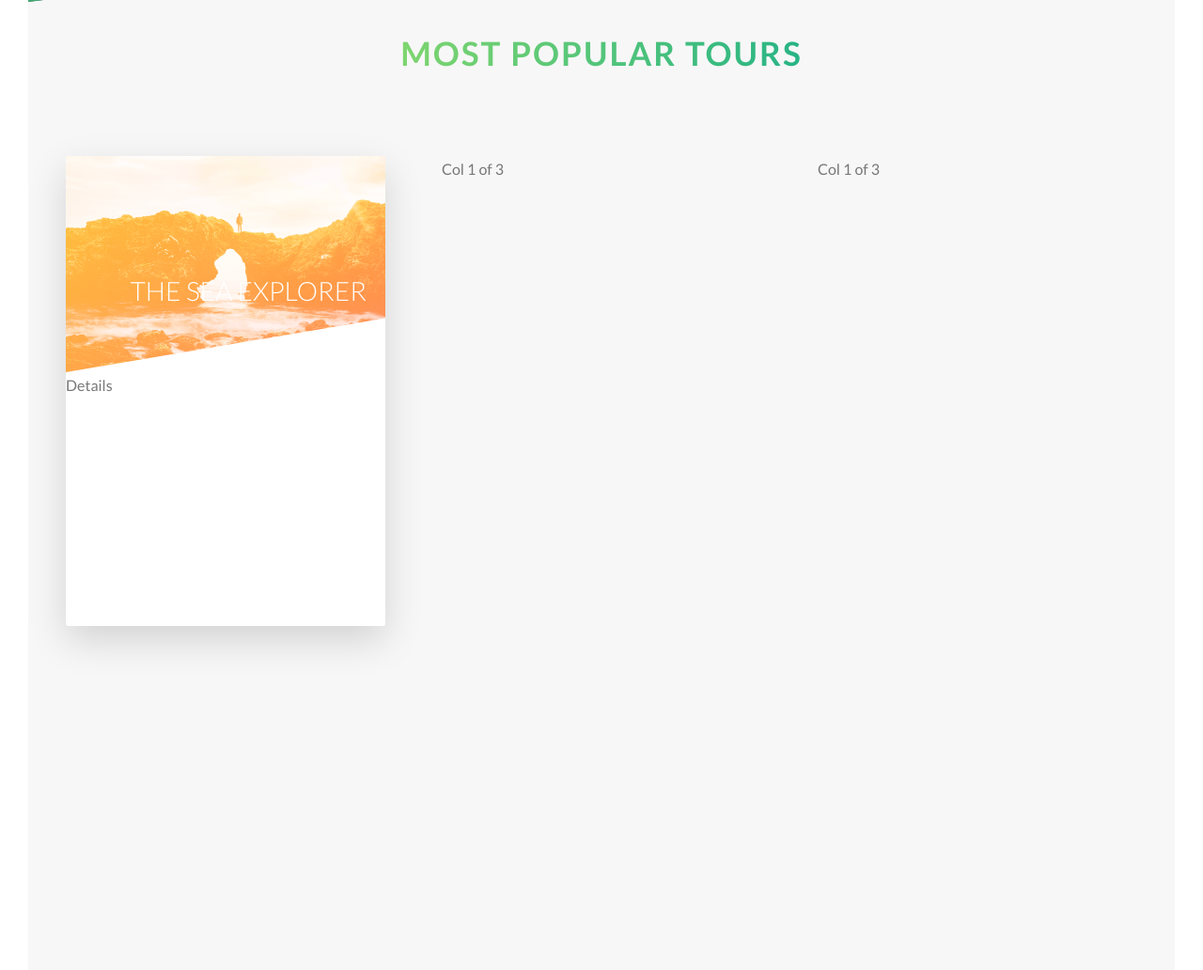
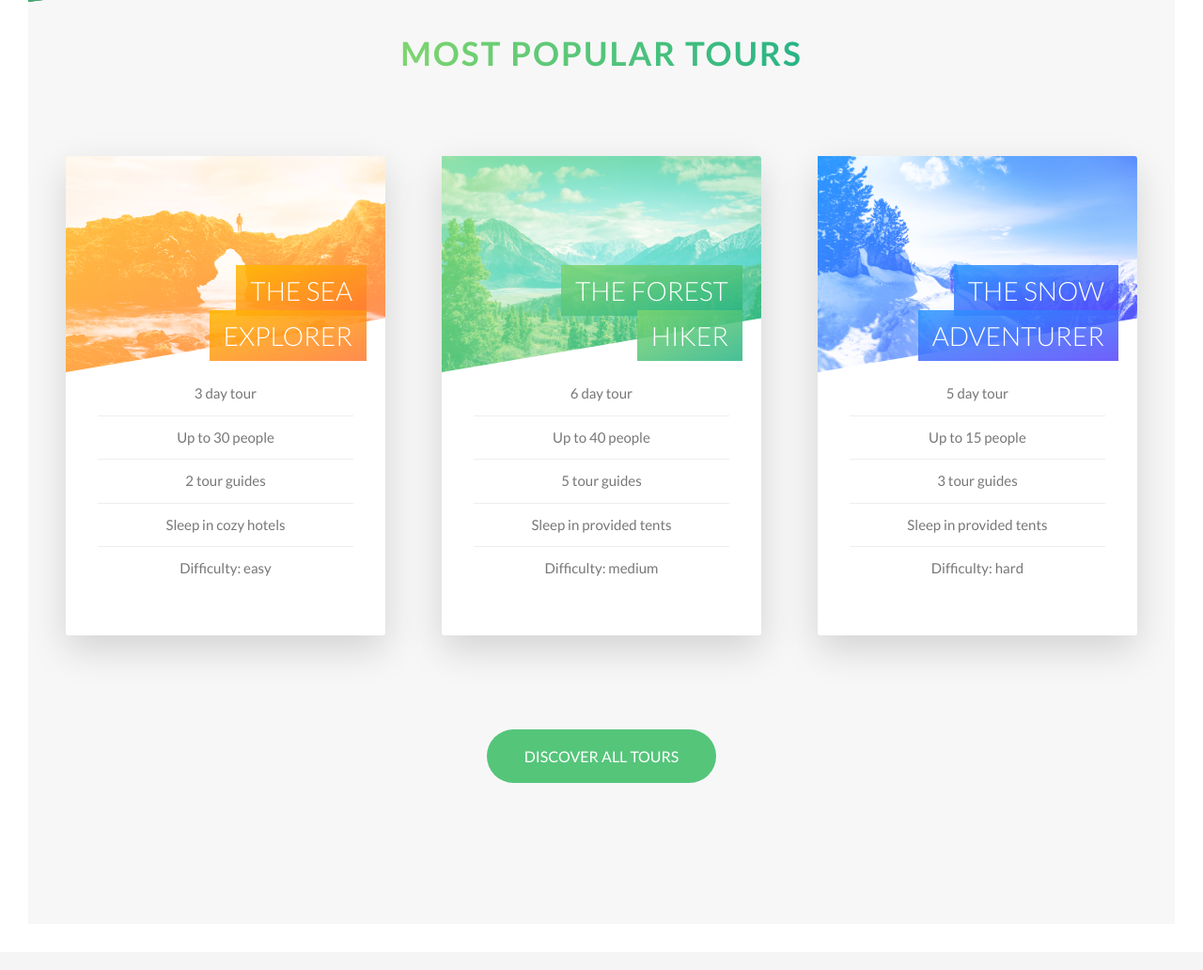
Before and after one commit to kkarandikar0807/css-tutorial, a PHP site: page / in a window 1280 px wide. Shown: the part 2105-3137 px from the top of the page at 94% size. After the commit the page ends 2938 px from the top, so only its background shows below. Run offline with PHP 8.4, Linux system fonts and the light colour scheme; style sheets or scripts are compiled from the project's sources; some libraries are stand-ins or nearby versions.

Commit message:
Continuing with the tours section

```diff
--- a/index.html
+++ b/index.html
@@ -131,26 +131,111 @@
                               </div>
                               <h4 class="card__heading">
                                   <span class="card__heading-span card__heading-span--1">
-
+                                       The Sea Explorer
                                   </span>
-                                    The Sea Explorer
                               </h4>
                               <div class="card__details">
-                                  Details
+                                  <ul>
+                                      <li>3 day tour</li>
+                                      <li>Up to 30 people</li>
+                                      <li>2 tour guides</li>
+                                      <li>Sleep in cozy hotels</li>
+                                      <li>Difficulty: easy</li>
+                                  </ul>
                               </div>
                           </div>
                           <div class="card__side card__side--back card__side--back-1">
-                              Back
+                              <div class="card__cta">
+                                  <div class="card__price-box">
+                                      <p class="card__price-only">
+                                          Only
+                                      </p>
+                                      <p class="card__price-value">
+                                          $297
+                                      </p>
+                                  </div>
+                                  <a href="#" class="btn btn--white">Book now!</a>
+
+                              </div>
                           </div>
                       </div>
-
                   </div>
                   <div class="col-1-of-3">
-                      Col 1 of 3
+                      <div class="card">
+                          <div class="card__side card__side--front">
+                              <div class="card__picture card__picture--2">
+                                  &nbsp;
+                              </div>
+                              <h4 class="card__heading">
+                                  <span class="card__heading-span card__heading-span--2">
+                                       The Forest Hiker
+                                  </span>
+                              </h4>
+                              <div class="card__details">
+                                  <ul>
+                                      <li>6 day tour</li>
+                                      <li>Up to 40 people</li>
+                                      <li>5 tour guides</li>
+                                      <li>Sleep in provided tents</li>
+                                      <li>Difficulty: medium</li>
+                                  </ul>
+                              </div>
+                          </div>
+                          <div class="card__side card__side--back card__side--back-2">
+                              <div class="card__cta">
+                                  <div class="card__price-box">
+                                      <p class="card__price-only">
+                                          Only
+                                      </p>
+                                      <p class="card__price-value">
+                                          $497
+                                      </p>
+                                  </div>
+                                  <a href="#" class="btn btn--white">Book now!</a>
+
+                              </div>
+                          </div>
+                      </div>
                   </div>
                   <div class="col-1-of-3">
-                      Col 1 of 3
+                      <div class="card">
+                          <div class="card__side card__side--front">
+                              <div class="card__picture card__picture--3">
+                                  &nbsp;
+                              </div>
+                              <h4 class="card__heading">
+                                  <span class="card__heading-span card__heading-span--3">
+                                       The Snow Adventurer
+                                  </span>
+                              </h4>
+                              <div class="card__details">
+                                  <ul>
+                                      <li>5 day tour</li>
+                                      <li>Up to 15 people</li>
+                                      <li>3 tour guides</li>
+                                      <li>Sleep in provided tents</li>
+                                      <li>Difficulty: hard</li>
+                                  </ul>
+                              </div>
+                          </div>
+                          <div class="card__side card__side--back card__side--back-3">
+                              <div class="card__cta">
+                                  <div class="card__price-box">
+                                      <p class="card__price-only">
+                                          Only
+                                      </p>
+                                      <p class="card__price-value">
+                                          $897
+                                      </p>
+                                  </div>
+                                  <a href="#" class="btn btn--white">Book now!</a>
+                              </div>
+                          </div>
+                      </div>
                   </div>
+              </div>
+              <div class="u-center-text u-margin-top-huge">
+                  <a href="#" class="btn btn--green">Discover all tours</a>
               </div>
           </section>
       </main>
--- a/sass/abstracts/_variables.scss
+++ b/sass/abstracts/_variables.scss
@@ -6,6 +6,7 @@ $color-gray-dark: #777;
 $color-white: #fff;
 $color-black: #000;
 $color-gray-light-1: #f7f7f7;
+$color-gray-light-2: #eee;
 $default-font-size: 1.6rem;
 $color-secondary-light: #ffb900;
 $color-secondary-dark: #ff7730;
--- a/sass/base/_utilities.scss
+++ b/sass/base/_utilities.scss
@@ -9,3 +9,11 @@
 .u-margin-bottom-small {
   margin-bottom: 2rem;
 }
+
+.u-margin-top-big {
+  margin-top: 8rem;
+}
+
+.u-margin-top-huge {
+  margin-top: 10rem;
+}
--- a/sass/components/_button.scss
+++ b/sass/components/_button.scss
@@ -26,6 +26,15 @@
 
     &::after {
       background-color: $color-white;
+    }
+  }
+
+  &--green {
+    background-color: $color-primary;
+    color: $color-white;
+
+    &::after {
+      background-color: $color-primary;
     }
   }
 
--- a/sass/components/_card.scss
+++ b/sass/components/_card.scss
@@ -2,10 +2,10 @@
   perspective: 150rem;
   -moz-perspective: 150rem;
   position: relative;
-  height: 50rem;
+  height: 51rem;
   &__side {
     position: absolute;
-    height: 50rem;
+    height: 51rem;
     transition: all 0.8s ease;
     top: 0;
     left: 0;
@@ -28,6 +28,20 @@
         $color-secondary-dark
         );
       }
+      &-2 {
+        background-image: linear-gradient(
+                        to right bottom,
+                        $color-primary-light,
+                        $color-primary-dark
+        );
+      }
+      &-3 {
+        background-image: linear-gradient(
+                        to right bottom,
+                        $color-tertiary-light,
+                        $color-tertiary-dark
+        );
+      }
     }
   }
   &:hover &__side--front {
@@ -41,6 +55,7 @@
   &__picture {
     background-size: cover;
     height: 23rem;
+    border-top-right-radius: 3px;
     background-blend-mode: screen;
     clip-path: polygon(
                     0 0,
@@ -64,6 +79,20 @@
                     $color-secondary-dark
     ) ,url(../img/nat-5.jpg);
     }
+    &--2 {
+      background-image: linear-gradient(
+                      to right bottom,
+                      $color-primary-light,
+                      $color-primary-dark
+      ) ,url(../img/nat-6.jpg);
+    }
+    &--3 {
+      background-image: linear-gradient(
+                      to right bottom,
+                      $color-tertiary-light,
+                      $color-tertiary-dark
+      ) ,url(../img/nat-7.jpg);
+    }
   }
   &__heading {
     font-size: 2.8rem;
@@ -74,5 +103,82 @@
     top: 12rem;
     right: 2rem;
     text-align: right;
+    width: 75%;
+  }
+
+  &__heading-span {
+    padding: 1rem 1.5rem;
+    -webkit-box-decoration-break: clone;
+    box-decoration-break: clone;
+    &--1 {
+      background-image: linear-gradient(
+      to right bottom,
+      rgba($color-secondary-light, 0.85),
+      rgba($color-secondary-dark, 0.85)
+      );
+    }
+    &--2 {
+      background-image: linear-gradient(
+                      to right bottom,
+                      rgba($color-primary-light, 0.85),
+                      rgba($color-primary-dark, 0.85)
+      );
+    }
+    &--3 {
+      background-image: linear-gradient(
+                      to right bottom,
+                      rgba($color-tertiary-light, 0.85),
+                      rgba($color-tertiary-dark, 0.85)
+      );
+    }
+  }
+
+  &__details {
+    ul {
+      list-style: none;
+      width: 80%;
+      paddding: 3rem;
+      margin: 0 auto;
+
+      li {
+        text-align: center;
+        font-size: 1.5rem;
+        padding: 1rem;
+
+        &:not(:last-child) {
+          border-bottom: 1px solid $color-gray-light-2;
+        }
+
+      }
+    }
+  }
+
+  //Back card stying
+  &__cta {
+    position: absolute;
+    top: 50%;
+    left: 50%;
+    transform: translate(-50%, -50%);
+    width: 90%;
+    text-align: center;
+  }
+
+  &__price-box {
+    text-align: center;
+    margin-bottom: 8rem;
+    color: $color-white;
+
+
+  }
+
+  &__price-only {
+    font-size: 1.4rem;
+    text-transform: uppercase;
+
+  }
+
+  &__price-value {
+    font-size: 6rem;
+    font-weight: 100;
   }
 }
--- a/sass/pages/_home.scss
+++ b/sass/pages/_home.scss
@@ -22,6 +22,6 @@
 
 .section-tours {
   background-color: $color-gray-light-1;
-  padding: 20rem 0 50rem;
+  padding: 20rem 0 15rem;
   margin-top: -10rem;
 }
```
